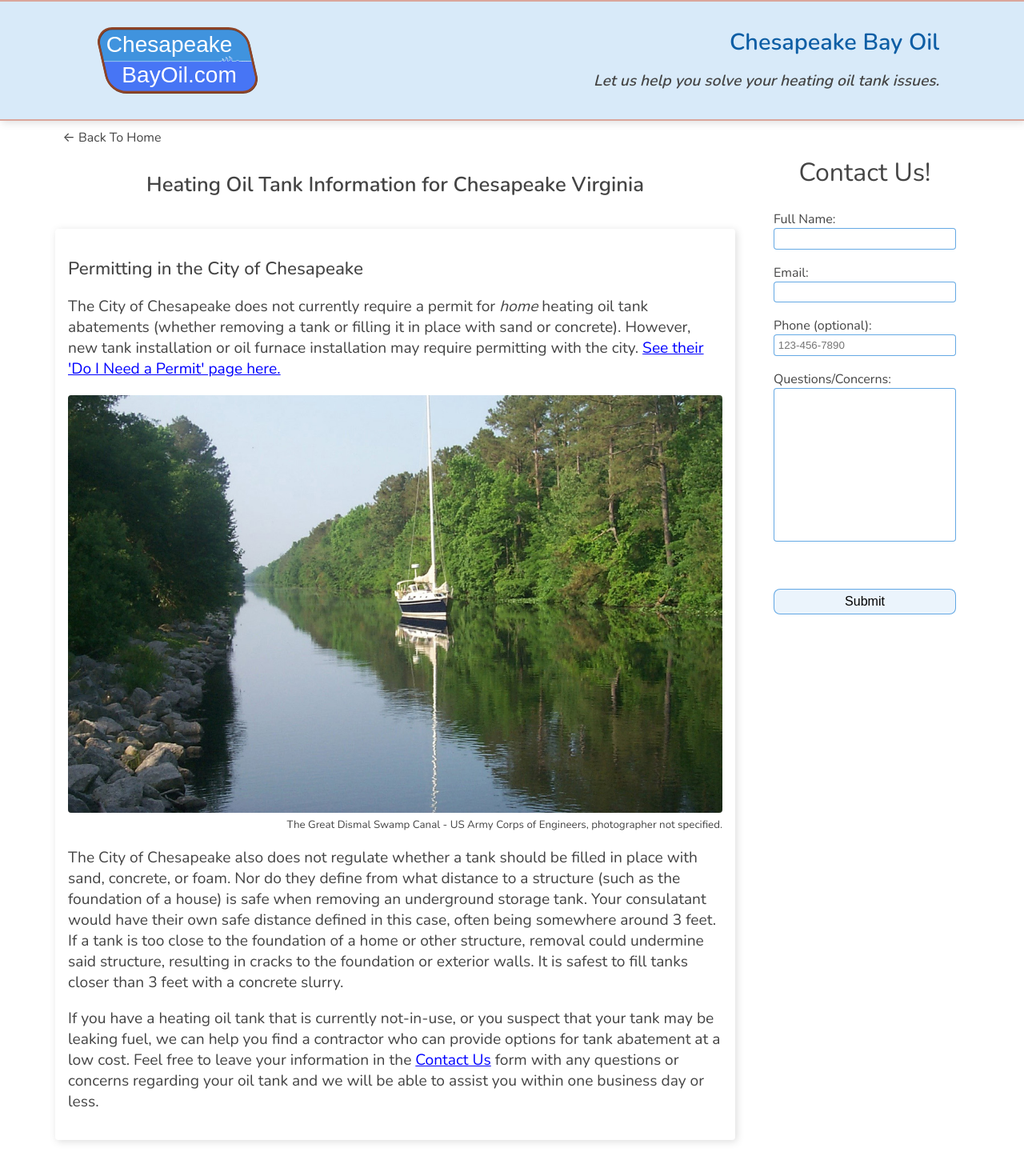
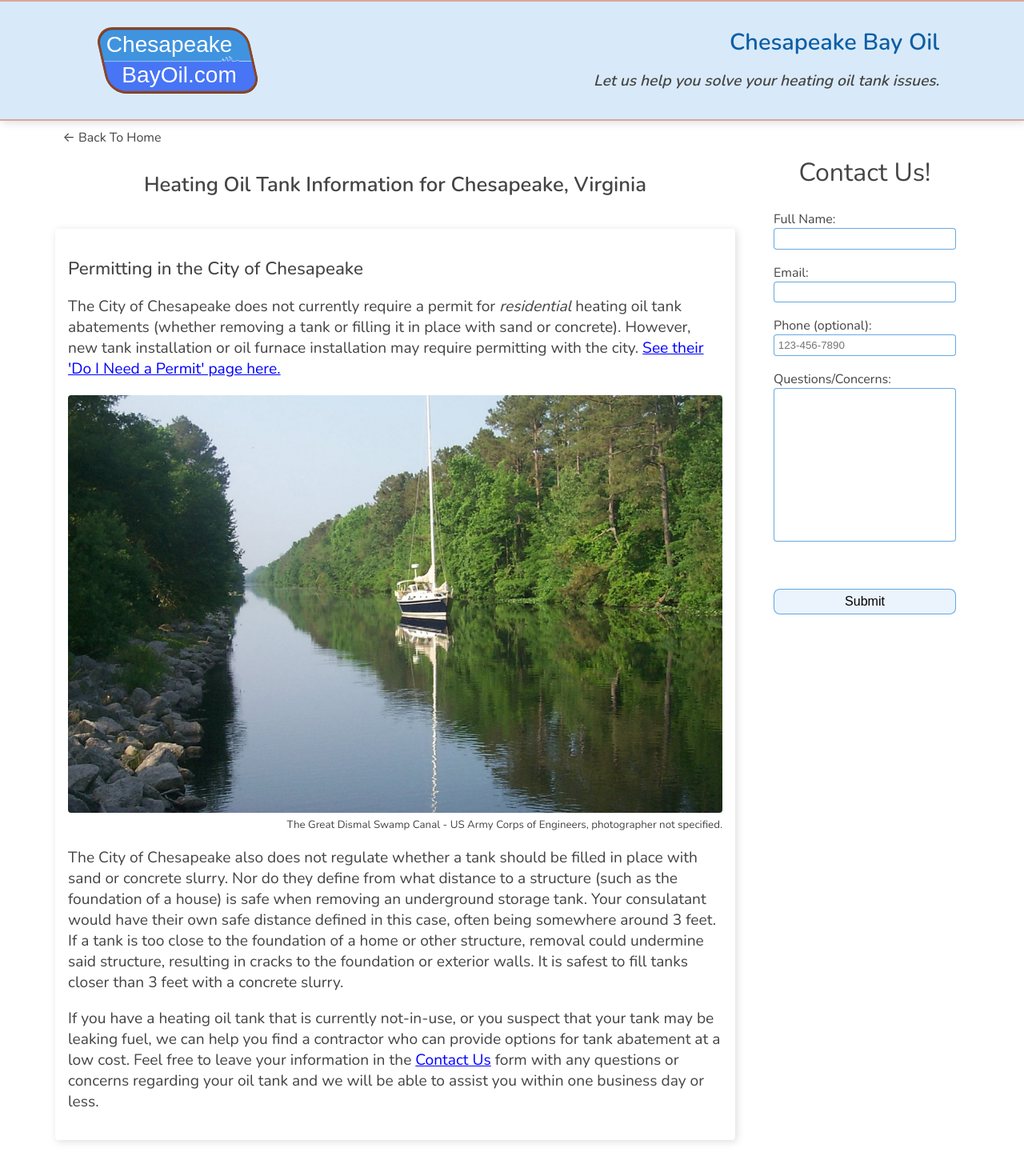
Before and after one commit to eojhet/chesapeakebayoil, a Next.js app: page /chesapeake in a window 1280 px wide. Shown: the top 1470 px of the page at 80% size. Built offline with nearby package versions, Linux system fonts and the light colour scheme.

Commit message:
fixed some commas and wording

```diff
--- a/pages/chesapeake.js
+++ b/pages/chesapeake.js
@@ -17,10 +17,11 @@ export default function Chesapeake () {
       <main className={styles.container}>
         <section>
           <Link href='/' passHref><span className={styles.backButton}>&larr; Back To Home</span></Link>
-          <h1>Heating Oil Tank Information for Chesapeake Virginia</h1>
+          <h1>Heating Oil Tank Information for Chesapeake, Virginia</h1>
           <article>
             <h2>Permitting in the City of Chesapeake</h2>
-            <p>{"The City of Chesapeake does not currently require a permit for "}<em>home</em>{" heating oil tank abatements (whether removing a tank or filling it in place with sand or concrete). However, new tank installation or oil furnace installation may require permitting with the city. "}<a href="https://www.cityofchesapeake.net/government/city-departments/departments/Department-of-Development-and-Permits/Building-Permits-and-Inspections/permits/Do-I-Need-a-Permit-.htm">{"See their 'Do I Need a Permit' page here."}</a></p>
+            <p>{"The City of Chesapeake does not currently require a permit for "}<em>residential</em>{" heating oil tank abatements (whether removing a tank or filling it in place with sand or concrete). However, new tank installation or oil furnace installation may require permitting with the city. "}
+            <a target={'_blank'} rel='noreferrer' href="https://www.cityofchesapeake.net/government/city-departments/departments/Department-of-Development-and-Permits/Building-Permits-and-Inspections/permits/Do-I-Need-a-Permit-.htm">{"See their 'Do I Need a Permit' page here."}</a></p>
 
             <img
               id='chesapeake'
@@ -29,7 +30,7 @@ export default function Chesapeake () {
             />
             <small>The Great Dismal Swamp Canal - US Army Corps of Engineers, photographer not specified.</small>
 
-            <p>{"The City of Chesapeake also does not regulate whether a tank should be filled in place with sand, concrete, or foam. Nor do they define from what distance to a structure (such as the foundation of a house) is safe when removing an underground storage tank. Your consulatant would have their own safe distance defined in this case, often being somewhere around 3 feet. If a tank is too close to the foundation of a home or other structure, removal could undermine said structure, resulting in cracks to the foundation or exterior walls. It is safest to fill tanks closer than 3 feet with a concrete slurry."}</p>
+            <p>{"The City of Chesapeake also does not regulate whether a tank should be filled in place with sand or concrete slurry. Nor do they define from what distance to a structure (such as the foundation of a house) is safe when removing an underground storage tank. Your consulatant would have their own safe distance defined in this case, often being somewhere around 3 feet. If a tank is too close to the foundation of a home or other structure, removal could undermine said structure, resulting in cracks to the foundation or exterior walls. It is safest to fill tanks closer than 3 feet with a concrete slurry."}</p>
 
             <p>{"If you have a heating oil tank that is currently not-in-use, or you suspect that your tank may be leaking fuel, we can help you find a contractor who can provide options for tank abatement at a low cost. Feel free to leave your information in the "}<a href='#contactUs'>Contact Us</a>{" form with any questions or concerns regarding your oil tank and we will be able to assist you within one business day or less."}</p>
           </article>
--- a/pages/hampton.js
+++ b/pages/hampton.js
@@ -17,7 +17,7 @@ export default function Hampton () {
       <main className={styles.container}>
         <section>
           <Link href='/' passHref><span className={styles.backButton}>&larr; Back To Home</span></Link>
-          <h1>Heating Oil Tank Information for Hampton Virginia</h1>
+          <h1>Heating Oil Tank Information for Hampton, Virginia</h1>
           <article>
             <h2>Permitting in the City of Hampton</h2>
             <p>{"This page is still in progress. We will have more city specific information for you in the very near future. In the meantime, please reach out to us via our "}<a href='#contactUs'>Contact Us</a>{" form."}</p>
--- a/pages/newportnews.js
+++ b/pages/newportnews.js
@@ -17,7 +17,7 @@ export default function NewportNews () {
       <main className={styles.container}>
         <section>
           <Link href='/' passHref><span className={styles.backButton}>&larr; Back To Home</span></Link>
-          <h1>Heating Oil Tank Information for Newport News Virginia</h1>
+          <h1>Heating Oil Tank Information for Newport News, Virginia</h1>
           <article>
             <h2>Permitting in the City of Newport News</h2>
             <p>{"This page is still in progress. We will have more city specific information for you in the very near future. In the meantime, please reach out to us via our "}<a href='#contactUs'>Contact Us</a>{" form."}</p>
--- a/pages/portsmouth.js
+++ b/pages/portsmouth.js
@@ -17,7 +17,7 @@ export default function Portsmouth () {
       <main className={styles.container}>
         <section>
           <Link href='/' passHref><span className={styles.backButton}>&larr; Back To Home</span></Link>
-          <h1>Heating Oil Tank Information for Portsmouth Virginia</h1>
+          <h1>Heating Oil Tank Information for Portsmouth, Virginia</h1>
           <article>
             <h2>Permitting in the City of Portsmouth</h2>
             <p>{"This page is still in progress. We will have more city specific information for you in the very near future. In the meantime, please reach out to us via our "}<a href='#contactUs'>Contact Us</a>{" form."}</p>
--- a/pages/suffolk.js
+++ b/pages/suffolk.js
@@ -17,7 +17,7 @@ export default function Suffolk () {
       <main className={styles.container}>
         <section>
           <Link href='/' passHref><span className={styles.backButton}>&larr; Back To Home</span></Link>
-          <h1>Heating Oil Tank Information for Suffolk Virginia</h1>
+          <h1>Heating Oil Tank Information for Suffolk, Virginia</h1>
           <article>
             <h2>Permitting in the City of Suffolk</h2>
             <p>{"This page is still in progress. We will have more city specific information for you in the very near future. In the meantime, please reach out to us via our "}<a href='#contactUs'>Contact Us</a>{" form."}</p>
```
